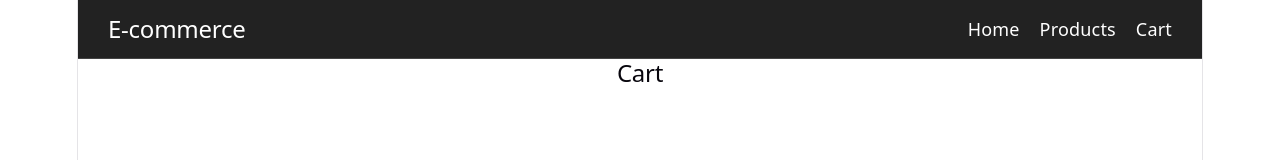
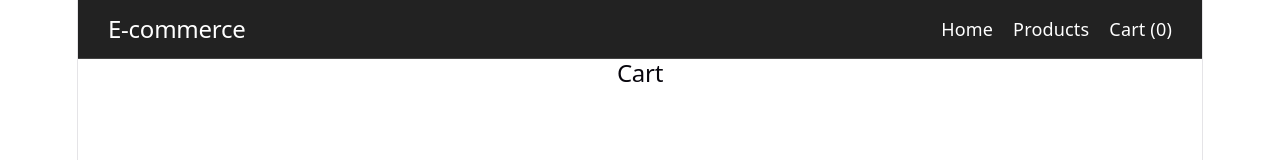
Before and after one commit to abhi12012/e-commerce-react, a React (Vite) app: page / in a window 1280 px wide. Shown: the top 160 px of the page. Built offline with nearby package versions, Linux system fonts and the light colour scheme.

Commit message:
Add add-to-cart functionality

```diff
--- a/src/App.jsx
+++ b/src/App.jsx
@@ -61,8 +61,7 @@ const addToCart = (product) => {
 
   return (
   <>
-    <Navbar />
-
+    <Navbar cartCount={cart.length} />
 
 
     <div>
--- a/src/components/Navbar.jsx
+++ b/src/components/Navbar.jsx
@@ -1,5 +1,7 @@
 import { Link } from 'react-router-dom'
-function Navbar() {
+
+
+function Navbar({ cartCount }) {
   return (
    <nav className="navbar">
 
@@ -17,7 +19,7 @@ function Navbar() {
   </li>
 
   <li>
-    <a href="#">Cart</a>
+    <a href="#">Cart ({cartCount})</a>
   </li>
 </ul>
 
```
